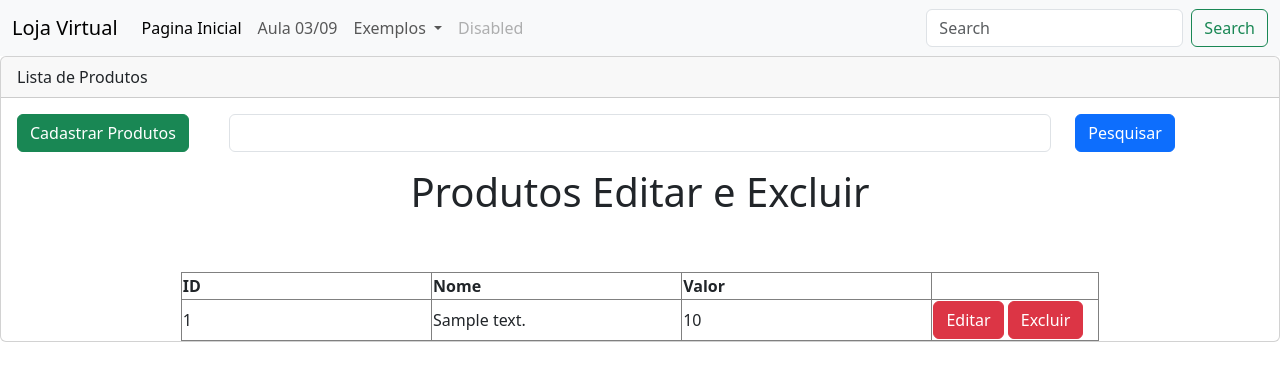
After one commit to MoraesNico/ProjetoMr.web, a PHP site: page /produto.php in a window 1280 px wide. The commit adds this page. Shown: the top 381 px of the page. Run offline with PHP 8.4, Linux system fonts and the light colour scheme; tables that the repository leaves empty or names only in its code hold one stand-in row (values such as "Sample post").

Commit message:
Atualização da aula 10/09

```diff
--- /dev/null
+++ b/produto.php
@@ -0,0 +1,64 @@
+<?php include "cabecalho.php";?>
+<div class="card">
+    <div class="card-header">
+    Lista de Produtos
+    </div>
+    <div class="card-body">
+    <form action="produtos.php" method="get">
+        <div class="row">
+            <div class="col-md-2">
+                <a class="btn btn-success" href="novo_produto.php">
+                    Cadastrar Produtos
+                </a>
+            </div>
+            <div class="col-md-8">
+                <input class="form-control" name="consulta" type="text" />
+            </div>
+
+            <div class="col-md-2">
+                <button type="submit" class="btn btn-primary">
+                    Pesquisar
+                </div>
+        </div>
+    </form>
+    </div>
+
+<?php include "rodape.php"; ?>
+<?php
+include "conexao.php";
+$sql ="SELECT id, descricao, valor FROM produtos";
+$resultado = mysqli_query($conexao, $sql);
+?>
+<center><h1>Produtos Editar e Excluir<h1></center>
+<br><BR>
+<center><table class="table-striped table-hover table-bordered"></center>
+    <thead>
+        <tr>
+            <th class = "col-3">ID</th>
+            <th class = "col-3">Nome</th>
+            <th class = "col-3">Valor</th>
+            <th class = "col-2"></th>
+</tr>
+</thead>
+<tbody>
+    <?php
+    if($resultado-> num_rows > 0){
+        while($row = $resultado ->fetch_assoc()){
+            echo "<tr>";
+            echo "<td>" . $row ["id"] . "</td>";
+            echo "<td>" . $row ["descricao"] . "</td>";
+            echo "<td>" . $row ["valor"] . "</td>";
+            echo "<td><a class= 'btn btn-danger'>Editar</a>  ";
+            echo "<a class= 'btn btn-danger'>Excluir</a></td>";
+            echo "</tr>";
+
+        }
+    }else{
+        echo"<tr><td colspan='3'>Nenhum registro encontrado</td></tr>";
+    }
+    $conexao->close();
+    ?>
+    </tbody>
+</table>
+
+<?php include "rodape.php"; ?>
```
Also changed, not shown: novo_produto.php (+21 -2 lines).
